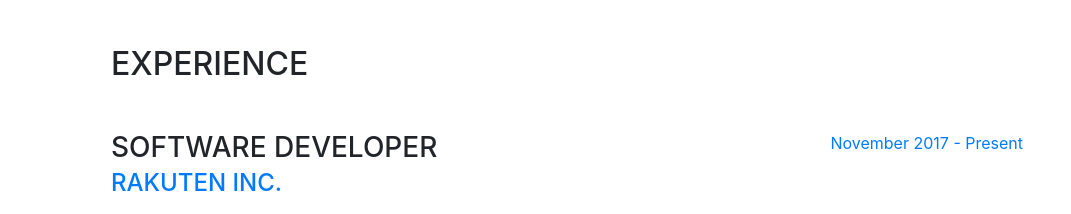
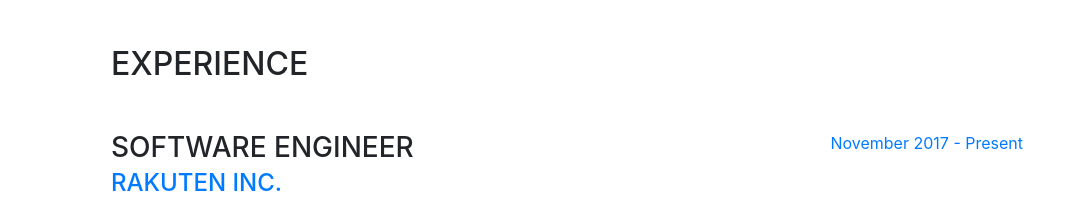
Before and after one commit to amrutjadhav/amrutjadhav.github.io, a website with bundled scripts: page index.html in a window 1280 px wide. Shown: the part 804-1018 px from the top of the page, without its empty margins (209-1280 px from the left). Built offline with nearby package versions, Linux system fonts and the light colour scheme; a web font is replaced by a local one.

Commit message:
correct the position.

```diff
--- a/index.html
+++ b/index.html
@@ -107,7 +107,7 @@
 
           <div class="resume-item d-flex flex-column flex-md-row mb-5">
             <div class="resume-content mr-auto">
-              <h3 class="mb-0">Software Developer</h3>
+              <h3 class="mb-0">Software Engineer</h3>
               <div class="subheading mb-3"><a href="https://www.rakuten.co.jp/">Rakuten Inc.</a></div>
               <p>
                 <ul>
```
